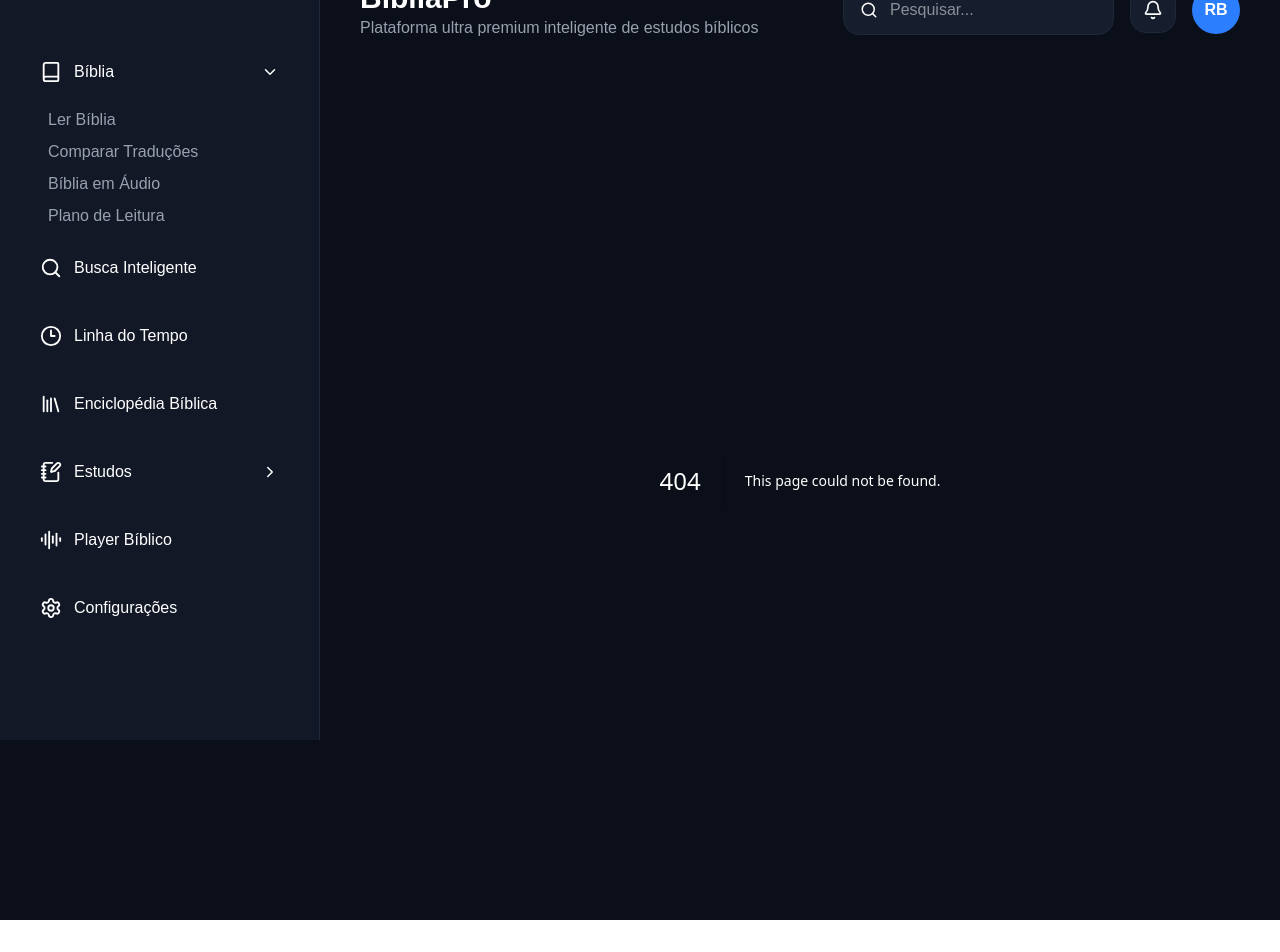
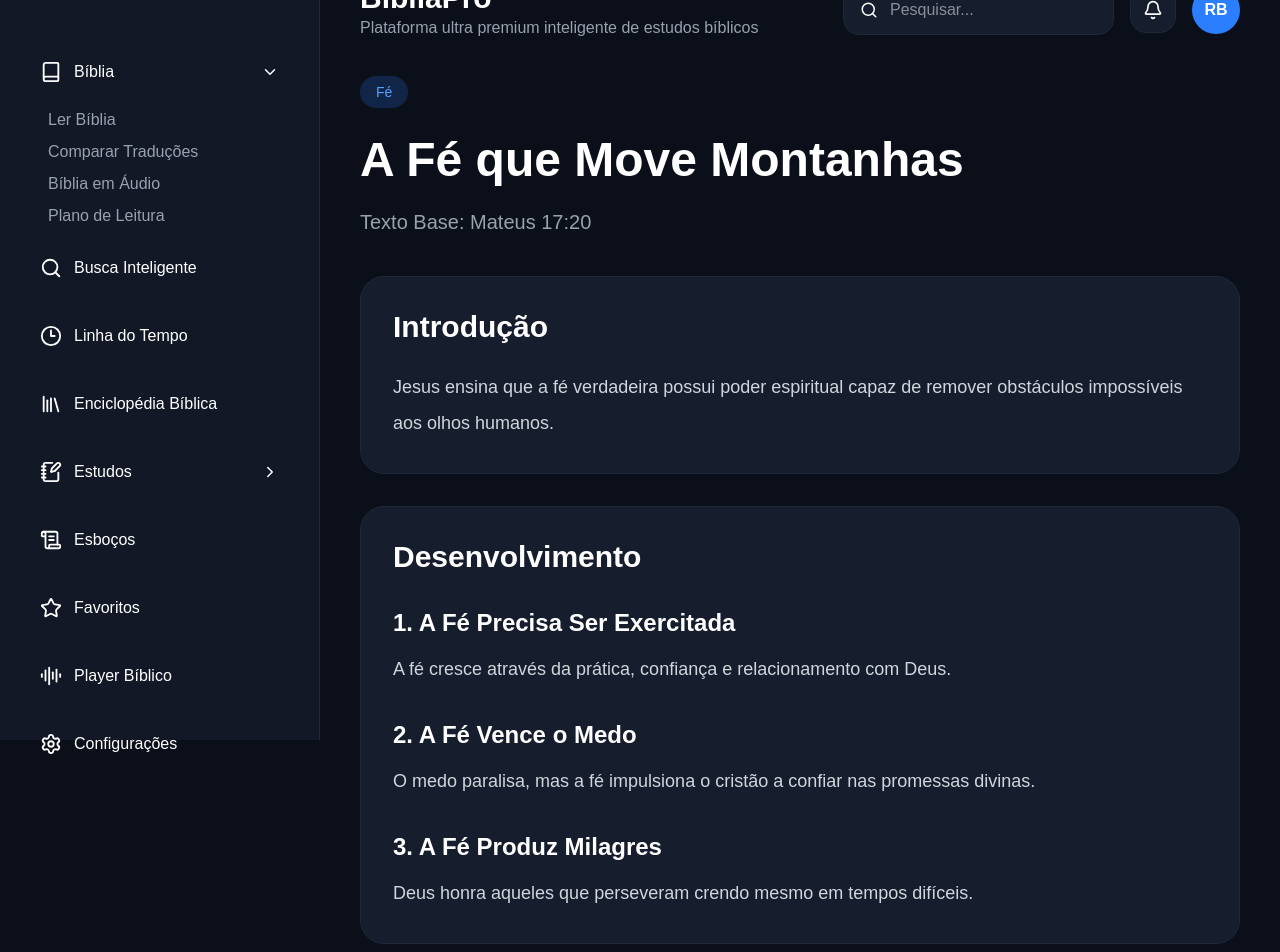
Before and after one commit to Rbasilvas/BibliaPro, a Next.js app in the folder frontend/: page /esbocos/fe in a window 1280 px wide. Before the commit this address had no page. Shown: the part 60-1012 px from the top of the page. Before the commit the page ends 980 px from the top, so only its background shows below. Built offline with nearby package versions, Linux system fonts and the light colour scheme.

Commit message:
feat: adiciona sistema de esboços bíblicos

```diff
--- a/frontend/app/biblia/page.tsx
+++ b/frontend/app/biblia/page.tsx
@@ -1,6 +1,7 @@
 "use client";
 
-import { useState } from "react";
+import { useState, useEffect } from "react";
+
 import bible from "@/data/bible.json";
 
 export default function BibliaPage() {
@@ -11,11 +12,57 @@ export default function BibliaPage() {
 
   const [chapter, setChapter] = useState("1");
 
+  const [favorites, setFavorites] = useState<string[]>([]);
+
+  useEffect(() => {
+
+    const savedFavorites =
+      localStorage.getItem("biblia-favorites");
+
+    if (savedFavorites) {
+
+      setFavorites(JSON.parse(savedFavorites));
+
+    }
+
+  }, []);
+
+  function toggleFavorite(reference: string) {
+
+    let updatedFavorites: string[];
+
+    if (favorites.includes(reference)) {
+
+      updatedFavorites =
+        favorites.filter(
+          (item) => item !== reference
+        );
+
+    } else {
+
+      updatedFavorites = [
+        ...favorites,
+        reference,
+      ];
+
+    }
+
+    setFavorites(updatedFavorites);
+
+    localStorage.setItem(
+      "biblia-favorites",
+      JSON.stringify(updatedFavorites)
+    );
+
+  }
+
   const currentBook =
     bible[book as keyof typeof bible];
 
   const currentChapter =
-    currentBook[chapter as keyof typeof currentBook];
+    currentBook[
+      chapter as keyof typeof currentBook
+    ];
 
   return (
 
@@ -41,8 +88,11 @@ export default function BibliaPage() {
         <select
           value={book}
           onChange={(e) => {
+
             setBook(e.target.value);
+
             setChapter("1");
+
           }}
           className="
             bg-[#161d2d]
@@ -71,7 +121,9 @@ export default function BibliaPage() {
         {/* CAPÍTULO */}
         <select
           value={chapter}
-          onChange={(e) => setChapter(e.target.value)}
+          onChange={(e) =>
+            setChapter(e.target.value)
+          }
           className="
             bg-[#161d2d]
             border border-gray-700
@@ -81,7 +133,9 @@ export default function BibliaPage() {
           "
         >
 
-          {Object.keys(currentBook).map((chapterNumber) => (
+          {Object.keys(currentBook).map(
+
+            (chapterNumber) => (
 
               <option
                 key={chapterNumber}
@@ -92,14 +146,18 @@ export default function BibliaPage() {
 
               </option>
 
-          ))}
+            )
+
+          )}
 
         </select>
 
         {/* TRADUÇÃO */}
         <select
           value={translation}
-          onChange={(e) => setTranslation(e.target.value)}
+          onChange={(e) =>
+            setTranslation(e.target.value)
+          }
           className="
             bg-[#161d2d]
             border border-gray-700
@@ -109,21 +167,31 @@ export default function BibliaPage() {
           "
         >
 
-          <option value="ARC">ARC</option>
-          <option value="NVI">NVI</option>
-          <option value="NTLH">NTLH</option>
+          <option value="ARC">
+            ARC
+          </option>
+
+          <option value="NVI">
+            NVI
+          </option>
+
+          <option value="NTLH">
+            NTLH
+          </option>
 
         </select>
 
       </div>
 
       {/* CONTEÚDO */}
-      <div className="
+      <div
+        className="
           bg-[#161d2d]
           border border-gray-800
           rounded-3xl
           p-8
-      ">
+        "
+      >
 
         <h2 className="text-3xl font-semibold mb-8">
 
@@ -139,8 +207,13 @@ export default function BibliaPage() {
 
               <div
                 key={verseNumber}
-                className="border-b border-gray-800 pb-4"
+                className="
+                  border-b border-gray-800 pb-4
+                  flex items-start justify-between gap-4
+                "
               >
+
+                <div>
 
                   <span className="text-blue-400 font-bold mr-3">
 
@@ -152,10 +225,34 @@ export default function BibliaPage() {
 
                     {
                       (verse as any)[translation]
-
                     }
 
                   </span>
+
+                </div>
+
+                <button
+                  onClick={() =>
+                    toggleFavorite(
+                      `${book}-${chapter}-${verseNumber}`
+                    )
+                  }
+                  className="
+                    text-2xl
+                    transition
+                    hover:scale-110
+                  "
+                >
+
+                  {
+                    favorites.includes(
+                      `${book}-${chapter}-${verseNumber}`
+                    )
+                      ? "⭐"
+                      : "☆"
+                  }
+
+                </button>
 
               </div>
 
--- /dev/null
+++ b/frontend/app/esbocos/fe/page.tsx
@@ -0,0 +1,169 @@
+import Link from "next/link";
+export default function EsbocoDetalhePage() {
+
+  return (
+
+    <div>
+
+      <div className="mb-8">
+
+        <span
+          className="
+            bg-blue-500/20
+            text-blue-400
+            px-4 py-2
+            rounded-full
+            text-sm
+          "
+        >
+
+          Fé
+
+        </span>
+
+      </div>
+
+      <h1 className="text-5xl font-bold mb-6">
+
+        A Fé que Move Montanhas
+
+      </h1>
+
+      <p className="text-gray-400 text-xl mb-10">
+
+        Texto Base: Mateus 17:20
+
+      </p>
+
+      {/* INTRODUÇÃO */}
+      <div
+        className="
+          bg-[#161d2d]
+          border border-gray-800
+          rounded-3xl
+          p-8
+          mb-8
+        "
+      >
+
+        <h2 className="text-3xl font-bold mb-6">
+
+          Introdução
+
+        </h2>
+
+        <p className="text-gray-300 text-lg leading-9">
+
+          Jesus ensina que a fé verdadeira possui
+          poder espiritual capaz de remover
+          obstáculos impossíveis aos olhos humanos.
+
+        </p>
+
+      </div>
+
+      {/* TÓPICOS */}
+      <div
+        className="
+          bg-[#161d2d]
+          border border-gray-800
+          rounded-3xl
+          p-8
+          mb-8
+        "
+      >
+
+        <h2 className="text-3xl font-bold mb-8">
+
+          Desenvolvimento
+
+        </h2>
+
+        <div className="space-y-8">
+
+          <div>
+
+            <h3 className="text-2xl font-semibold mb-3">
+
+              1. A Fé Precisa Ser Exercitada
+
+            </h3>
+
+            <p className="text-gray-300 text-lg leading-9">
+
+              A fé cresce através da prática,
+              confiança e relacionamento com Deus.
+
+            </p>
+
+          </div>
+
+          <div>
+
+            <h3 className="text-2xl font-semibold mb-3">
+
+              2. A Fé Vence o Medo
+
+            </h3>
+
+            <p className="text-gray-300 text-lg leading-9">
+
+              O medo paralisa, mas a fé impulsiona
+              o cristão a confiar nas promessas
+              divinas.
+
+            </p>
+
+          </div>
+
+          <div>
+
+            <h3 className="text-2xl font-semibold mb-3">
+
+              3. A Fé Produz Milagres
+
+            </h3>
+
+            <p className="text-gray-300 text-lg leading-9">
+
+              Deus honra aqueles que perseveram
+              crendo mesmo em tempos difíceis.
+
+            </p>
+
+          </div>
+
+        </div>
+
+      </div>
+
+      {/* CONCLUSÃO */}
+      <div
+        className="
+          bg-[#161d2d]
+          border border-gray-800
+          rounded-3xl
+          p-8
+        "
+      >
+
+        <h2 className="text-3xl font-bold mb-6">
+
+          Conclusão
+
+        </h2>
+
+        <p className="text-gray-300 text-lg leading-9">
+
+          A fé bíblica não é apenas sentimento,
+          mas confiança ativa no poder e na
+          fidelidade de Deus.
+
+        </p>
+
+      </div>
+
+    </div>
+
+  );
+}
--- /dev/null
+++ b/frontend/app/esbocos/page.tsx
@@ -0,0 +1,112 @@
+import Link from "next/link";
+
+export default function EsbocosPage() {
+
+  const esbocos = [
+
+    {
+      titulo: "A Fé que Move Montanhas",
+      texto: "Mateus 17:20",
+      categoria: "Fé",
+      link: "/esbocos/fe",
+    },
+
+    {
+      titulo: "O Poder da Oração",
+      texto: "Tiago 5:16",
+      categoria: "Oração",
+      link: "/esbocos/oracao",
+    },
+
+    {
+      titulo: "Chamado de Moisés",
+      texto: "Êxodo 3",
+      categoria: "Chamado",
+      link: "/esbocos/chamado",
+    },
+
+    {
+      titulo: "O Bom Pastor",
+      texto: "João 10:11",
+      categoria: "Jesus",
+      link: "/esbocos/pastor",
+    },
+
+  ];
+
+  return (
+
+    <div>
+
+      <h1 className="text-5xl font-bold mb-6">
+
+        Esboços Bíblicos
+
+      </h1>
+
+      <p className="text-gray-400 text-lg mb-10">
+
+        Estruturas de mensagens, sermões e estudos.
+
+      </p>
+
+      <div className="grid grid-cols-1 md:grid-cols-2 gap-6">
+
+        {esbocos.map((esboco, index) => (
+
+          <Link
+            href={esboco.link}
+            key={index}
+            className="
+              bg-[#161d2d]
+              border border-gray-800
+              rounded-3xl
+              p-8
+              hover:border-blue-500
+              transition
+              block
+            "
+          >
+
+            <div className="mb-4">
+
+              <span
+                className="
+                  text-sm
+                  bg-blue-500/20
+                  text-blue-400
+                  px-4 py-2
+                  rounded-full
+                "
+              >
+
+                {esboco.categoria}
+
+              </span>
+
+            </div>
+
+            <h2 className="text-2xl font-bold mb-4">
+
+              {esboco.titulo}
+
+            </h2>
+
+            <p className="text-gray-400 text-lg">
+
+              Texto Base:
+              {" "}
+              {esboco.texto}
+
+            </p>
+
+          </Link>
+
+        ))}
+
+      </div>
+
+    </div>
+
+  );
+}
--- /dev/null
+++ b/frontend/app/favoritos/page.tsx
@@ -0,0 +1,92 @@
+"use client";
+
+import { useEffect, useState } from "react";
+
+export default function FavoritosPage() {
+
+  const [favorites, setFavorites] = useState<string[]>([]);
+
+  useEffect(() => {
+
+    const savedFavorites =
+      localStorage.getItem("biblia-favorites");
+
+    if (savedFavorites) {
+
+      setFavorites(JSON.parse(savedFavorites));
+
+    }
+
+  }, []);
+
+  return (
+
+    <div>
+
+      <h1 className="text-5xl font-bold mb-6">
+
+        Versículos Favoritos
+
+      </h1>
+
+      <p className="text-gray-400 text-lg mb-10">
+
+        Seus versículos salvos aparecerão aqui.
+
+      </p>
+
+      <div className="space-y-4">
+
+        {favorites.length === 0 ? (
+
+          <div
+            className="
+              bg-[#161d2d]
+              border border-gray-800
+              rounded-3xl
+              p-8
+            "
+          >
+
+            Nenhum favorito salvo.
+
+          </div>
+
+        ) : (
+
+          favorites.map((favorite, index) => (
+
+            <div
+              key={index}
+              className="
+                bg-[#161d2d]
+                border border-gray-800
+                rounded-3xl
+                p-6
+              "
+            >
+
+              <span className="text-yellow-400 text-xl">
+
+                ⭐
+
+              </span>
+
+              <span className="ml-4 text-lg">
+
+                {favorite}
+
+              </span>
+
+            </div>
+
+          ))
+
+        )}
+
+      </div>
+
+    </div>
+
+  );
+}
--- a/frontend/components/Sidebar.tsx
+++ b/frontend/components/Sidebar.tsx
@@ -10,6 +10,8 @@ import {
   NotebookPen,
   AudioLines,
   Settings,
+  Star,
+  ScrollText,
   ChevronDown,
   ChevronRight,
 } from "lucide-react";
@@ -165,6 +167,48 @@ export default function Sidebar() {
 
         </div>
 
+        {/* ESBOÇOS */}
+        <Link
+          href="/esbocos"
+          className="
+            flex items-center gap-3
+            w-full p-4 rounded-2xl
+            hover:bg-[#1b2233]
+            transition
+          "
+        >
+
+          <ScrollText size={22} />
+
+          <span>
+
+            Esboços
+
+          </span>
+
+        </Link>
+
+        {/* FAVORITOS */}
+        <Link
+          href="/favoritos"
+          className="
+            flex items-center gap-3
+            w-full p-4 rounded-2xl
+            hover:bg-[#1b2233]
+            transition
+          "
+        >
+
+          <Star size={22} />
+
+          <span>
+
+            Favoritos
+
+          </span>
+
+        </Link>
+
         {/* ÁUDIO */}
         <button className="flex items-center gap-3 w-full p-4 rounded-2xl hover:bg-[#1b2233] transition">
           <AudioLines size={22} />
```
Lines whose indentation alone changed are shown as unchanged.
